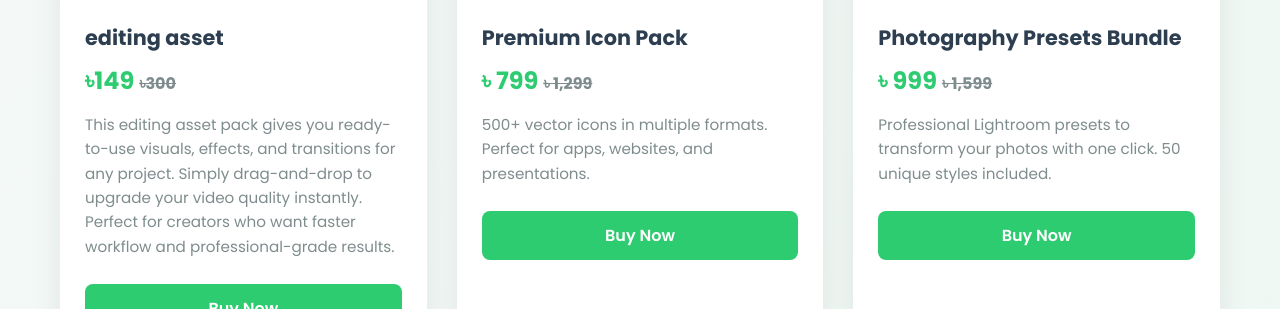
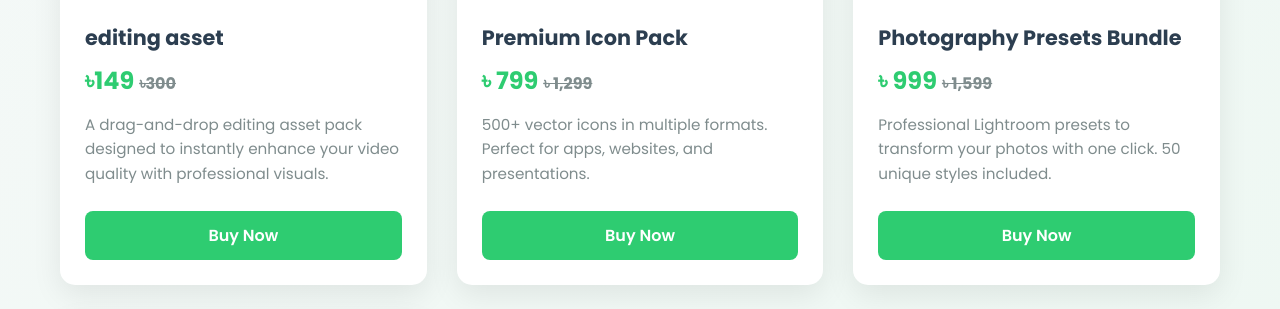
Before and after one commit to motioncraft09/stepd, a plain HTML site: page index.html in a window 1280 px wide. Shown: the part 1359-1668 px from the top of the page. Drawn offline with Linux system fonts and the light colour scheme.

Commit message:
Update index.html

```diff
--- a/index.html
+++ b/index.html
@@ -860,9 +860,7 @@
                     <div class="product-info">
                         <h3 class="product-title">editing asset</h3>
                         <div class="product-price">৳149 <span>৳300</span></div>
-                        <p class="product-description">This editing asset pack gives you ready-to-use visuals, effects, and transitions for any project.
-Simply drag-and-drop to upgrade your video quality instantly.
-Perfect for creators who want faster workflow and professional-grade results.</p>
+                        <p class="product-description">A drag-and-drop editing asset pack designed to instantly enhance your video quality with professional visuals.</p>
                         <button class="buy-button" data-product="editing asset" data-price="149">Buy Now</button>
                     </div>
                 </div>
```
